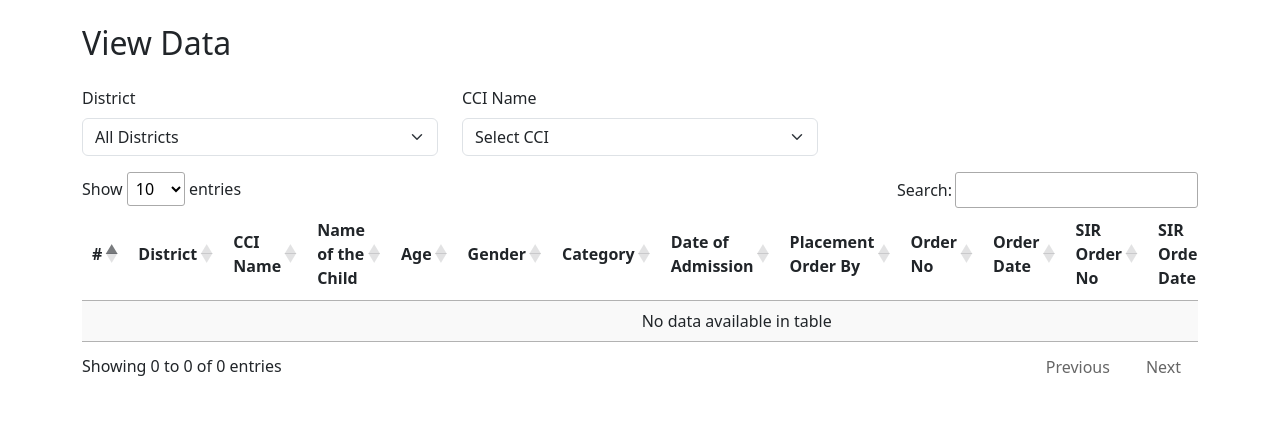
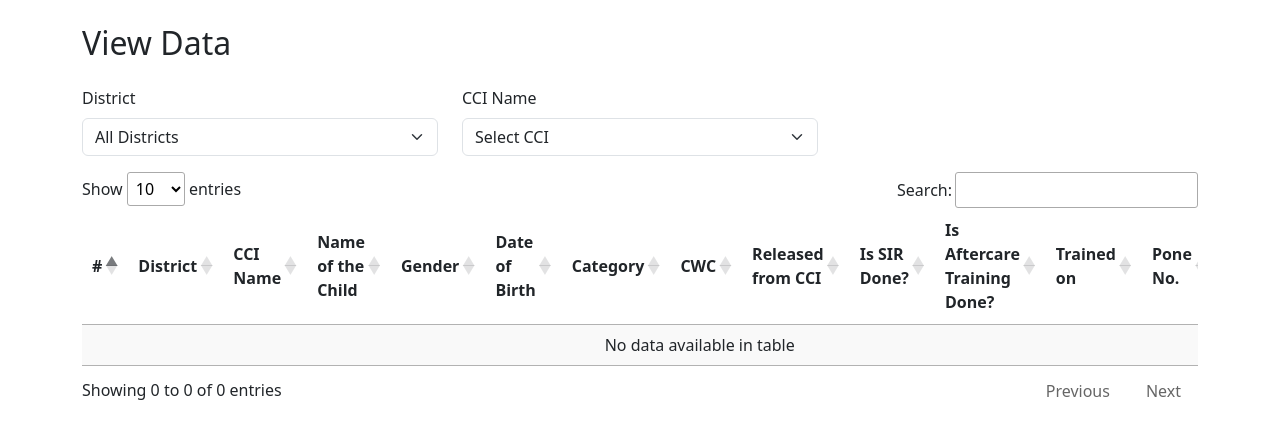
Before and after one commit to kiran86/careleavers-details-flask, a Flask app: page / in a window 1280 px wide, after a click on "View Data". Shown: the part 56-495 px from the top of the page. Run offline with Flask 3, Linux system fonts and the light colour scheme; data that the repository does not hold is empty; some libraries are stand-ins or nearby versions.

Commit message:
Refactor data retrieval and display for care leavers, updating SQL queries and HTML table structure to enhance information presentation.

```diff
--- a/app.py
+++ b/app.py
@@ -114,12 +114,23 @@ def view():
         # Build the SQL query dynamically
         sql = """
         SELECT
-            ROW_NUMBER() OVER(ORDER BY sir_pending.cci_id),
+            ROW_NUMBER() OVER(ORDER BY careleavers.cci_id),
             cci.district,
             cci.cci_name || ' (' || cci.category || ' : ' || cci.gender || ')',
-            sir_pending.*
-        FROM sir_pending
-        JOIN cci ON sir_pending.cci_id = cci.cci_id
+            careleavers.cci_id,
+            careleavers.child_name,
+            careleavers.gender,
+            careleavers.dob,
+            careleavers.category,
+            careleavers.cwc_name,
+            careleavers.release_dt,
+            careleavers.is_sir_done,
+            careleavers.is_aftercare_trained,
+            careleavers.aftercare_training,
+            careleavers.phone_no,
+            careleavers.address
+        FROM careleavers
+        JOIN cci ON careleavers.cci_id = cci.cci_id
         WHERE 1=1
         """
         params = []
@@ -127,7 +138,7 @@ def view():
             sql += " AND cci.district = %s"
             params.append(district)
         if cci:
-            sql += " AND sir_pending.cci_id = %s"
+            sql += " AND careleavers.cci_id = %s"
             params.append(cci)
 
         conn = db_connect()
@@ -143,17 +154,16 @@ def view():
                 'district': row[1],
                 'cci': row[2],
                 'child_name': row[4],
-                'age': row[5],
-                'gender': row[6],
+                'gender': row[5],
+                'dob': row[6].strftime('%d-%m-%Y'),
                 'category': row[7],
-                'admission_dt': row[8].strftime('%d-%m-%Y'),
-                'order_by': row[9] + ' ' + row[10],
-                'order_no': row[11],
-                'order_dt': row[12].strftime('%d-%m-%Y'),
-                'sir_order_no': row[13] if row[13] else '',
-                'sir_order_dt': row[14].strftime('%d-%m-%Y') if row[14] else '',
-                'sir_due_dt': row[15].strftime('%d-%m-%Y') if row[15] else '',
-                'sir_status': row[16]
+                'cwc_name': row[8],
+                'release_dt': row[9].strftime('%d-%m-%Y') if row[9] else '',
+                'is_sir_done': "Yes" if row[10] else "No",
+                'is_aftercare_trained': "Yes" if row[11] else "No",
+                'aftercare_training': row[12] if row[12] else '',
+                'phone_no': row[13],
+                'address': row[14]
             })
         return jsonify(data)
     except Exception as e:
--- a/templates/index.html
+++ b/templates/index.html
@@ -163,17 +163,16 @@
             <th>District</th>
             <th>CCI Name</th>
             <th>Name of the Child</th>
-            <th>Age</th>
             <th>Gender</th>
+            <th>Date of Birth</th>
             <th>Category</th>
-            <th>Date of Admission</th>
-            <th>Placement Order By</th>
-            <th>Order No</th>
-            <th>Order Date</th>
-            <th>SIR Order No</th>
-            <th>SIR Order Date</th>
-            <th>SIR Due Date</th>
-            <th>SIR Status</th>
+            <th>CWC</th>
+            <th>Released from CCI</th>
+            <th>Is SIR Done?</th>
+            <th>Is Aftercare Training Done?</th>
+            <th>Trained on</th>
+            <th>Pone No.</th>
+            <th>Present Address</th>
           </tr>
         </thead>
         <tbody>
@@ -384,17 +383,16 @@
             <td>${row.district}</td>
             <td>${row.cci}</td>
             <td>${row.child_name}</td>
-            <td>${row.age}</td>
             <td>${row.gender}</td>
+            <td>${row.dob}</td>
             <td>${row.category}</td>
-            <td>${row.admission_dt}</td>
-            <td>${row.order_by}</td>
-            <td>${row.order_no}</td>
-            <td>${row.order_dt}</td>
-            <td>${row.sir_order_no}</td>
-            <td>${row.sir_order_dt}</td>
-            <td>${row.sir_due_dt}</td>
-            <td>${row.sir_status}</td>
+            <td>${row.cwc_name}</td>
+            <td>${row.release_dt}</td>
+            <td>${row.is_sir_done}</td>
+            <td>${row.is_aftercare_trained}</td>
+            <td>${row.aftercare_training}</td>
+            <td>${row.phone_no}</td>
+            <td>${row.address}</td>
           `;
           tbody.appendChild(tr);
         });
```
